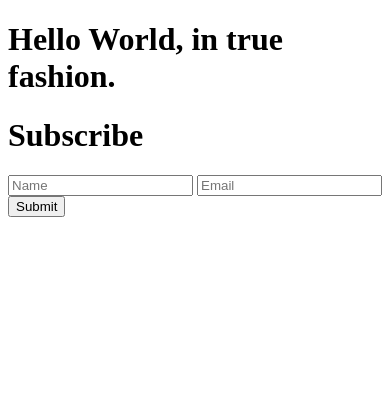
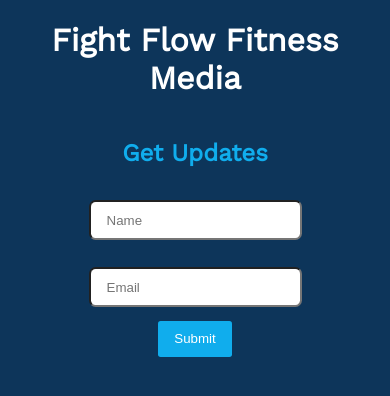
Before and after one commit to njericooper/FightFlowFitness, a website: page public/index.html in a window 390 px wide. Drawn offline with nearby package versions, Linux system fonts and the light colour scheme.

Commit message:
added some styling for mobile and connected form

```diff
--- a/public/index.html
+++ b/public/index.html
@@ -3,15 +3,20 @@
   <head>
     <meta charset="utf-8">
     <meta name="viewport" content="width=device-width, initial-scale=1">
+    <link rel="preconnect" href="https://fonts.googleapis.com">
+<link rel="preconnect" href="https://fonts.gstatic.com" crossorigin>
+<link href="https://fonts.googleapis.com/css2?family=Work+Sans&display=swap" rel="stylesheet">
+    <link rel="stylesheet" href="/styles.css">
     <title>FightFlow Official Homepage</title>
   </head>
   <body>
-    <h1>Hello World, in true fashion.</h1>
-    <form action="">
-      <h1>Subscribe</h1>
-      <input type="text" name="FName" id="name-field" placeholder="Name">
-      <input type="email" name="Email" id="email-address" placeholder="Email">
-      <button type="submit">Submit</button>
-    </form>
+    <h1 class="title">Fight Flow Fitness Media</h1>
+    <form class="form" id="contactform" action="https://formsubmit.io/send/4365117f-6a67-434b-8e63-ac1e49118d25
+    " method="POST">
+      <h2 class="section-header">Get Updates</h2>
+      <input name="name" type="text" id="name" class="formName" placeholder="Name">
+      <input name="email" type="email" id="email" class="formEmail" placeholder="Email">
+      <input value="Submit" type="submit">
+  </form>
   </body>
 </html>
--- /dev/null
+++ b/public/styles.css
@@ -0,0 +1,57 @@
+body, html {
+    background-color: #0D355A;
+    font-family: 'Work Sans', sans-serif;
+    width: 100%;
+    height: 100%;
+    padding: 0;
+    margin: 0;
+}
+
+.title{
+    color: white;
+    font-size: 2rem;
+    text-align: center;
+}
+
+.section-header, p{
+    color:#10ADED;
+}
+
+p{
+    font-size: 16px;
+}
+
+.form {
+    width: 100%;
+    display:flex;
+    flex-direction: column;
+    justify-content: center;
+    align-items: center;
+
+}
+
+.formName , .formEmail {
+    padding: .8em 1.2em;
+    margin: 1em;
+    border-radius: .5em;
+}
+
+input[type=submit] {
+    background-color: #10ADED;
+    color: white;
+    padding: .8em 1.2em;
+    border: none;
+    border-radius: .2em;
+    cursor: pointer;
+}
+
+  input[type=submit]:hover {
+    background-color: #45a049;
+  }
+
+  @media screen and (min-width: 600px) {
+    .form {
+      width: 50%;
+      margin-top: 0;
+    }
+  }
```
